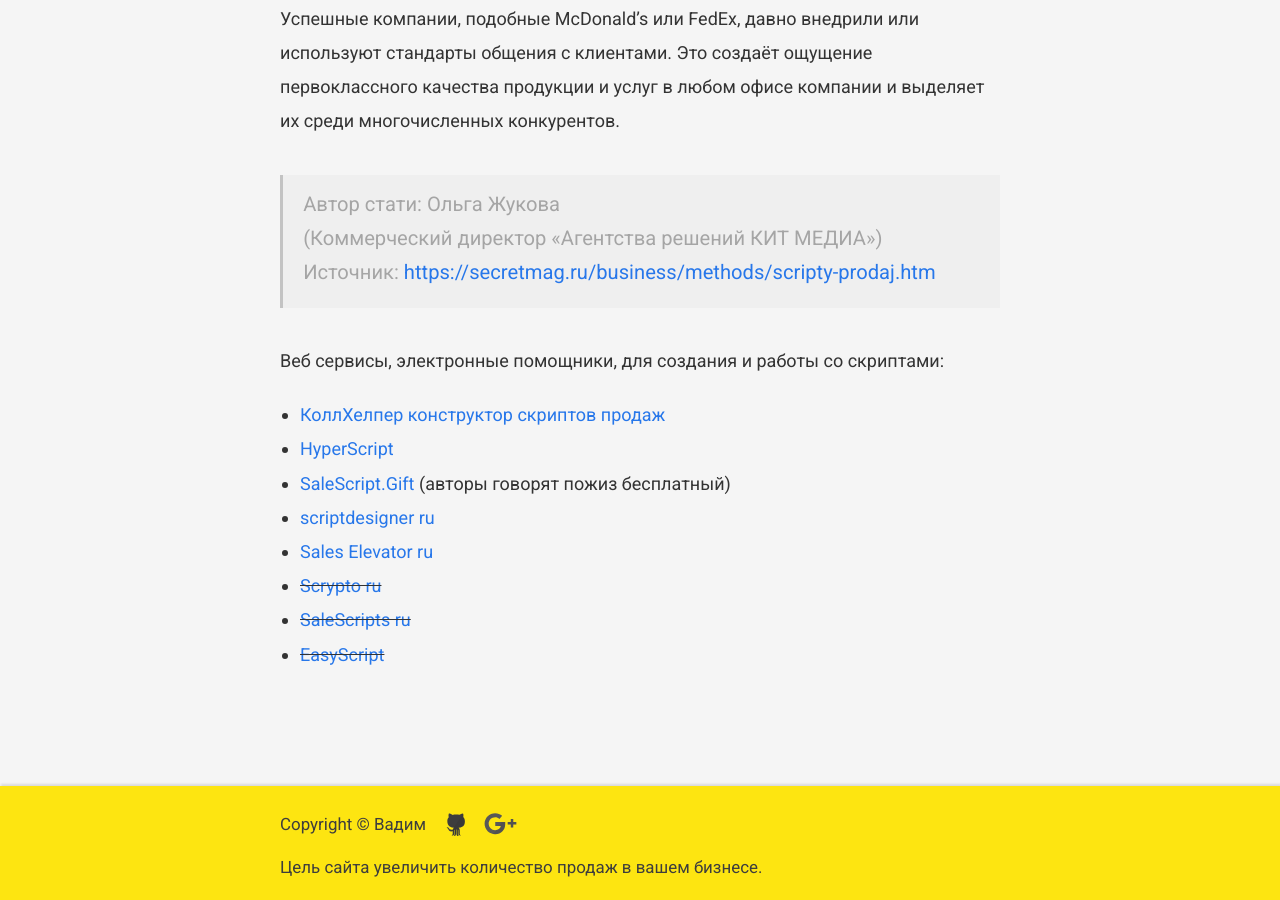
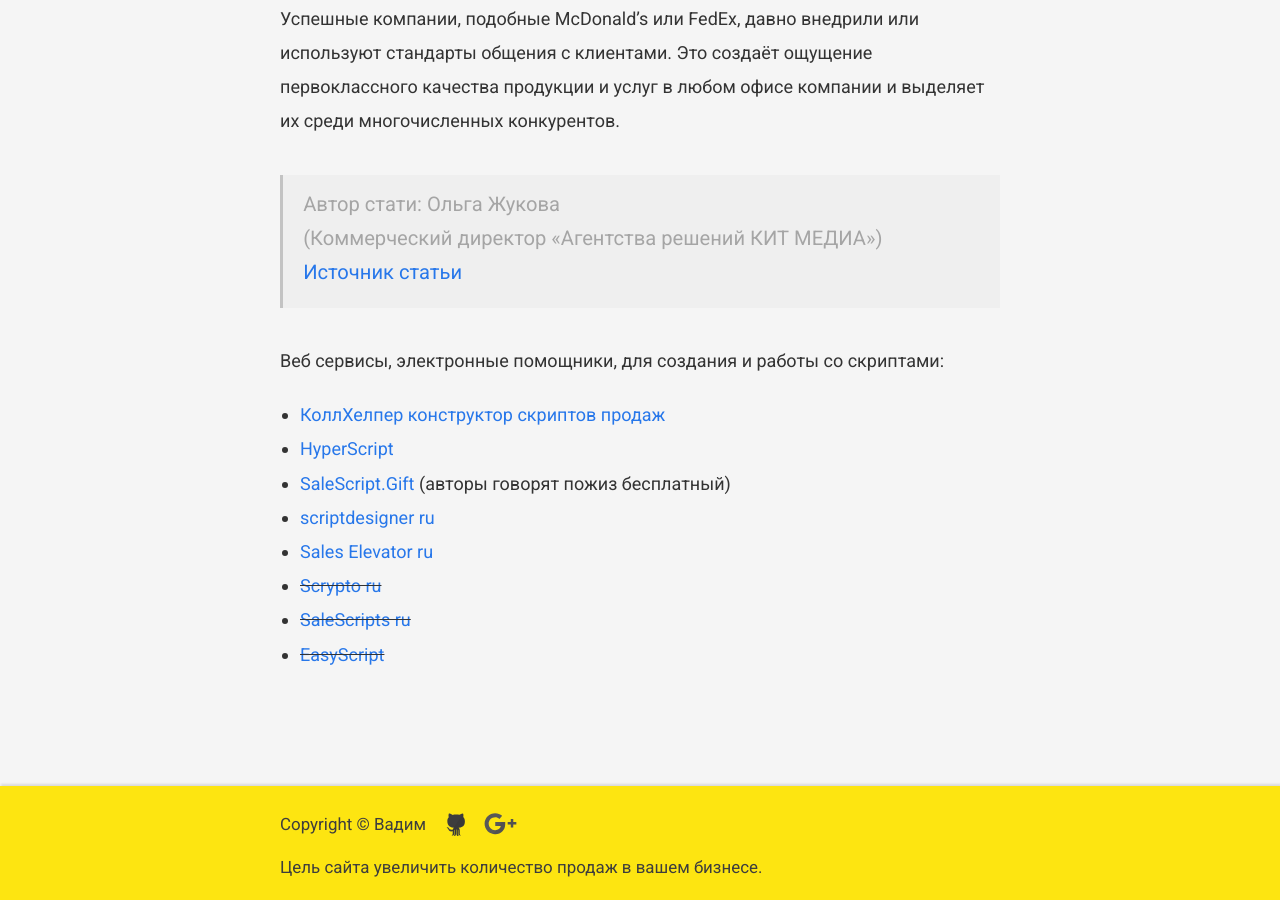
Before and after one commit to VadymVolos/vadymvolos.github.io, a Jekyll site: the page built from _posts/digital-marketing/2017-07-04-kak-napisat-idealnyy-skript-dlya-prodazhnikov.md, in a window 1280 px wide and 900 px high, scrolled down 4728 px. Built offline with Jekyll 4.4.1, drawn with Linux system fonts in a browser that asks for light colours; nearby versions of some CDN libraries; comment, search, counter and statistics services are not loaded.

Commit message:
Update 2017-07-04-kak-napisat-idealnyy-skript-dlya-prodazhnikov.md

```diff
--- a/_posts/digital-marketing/2017-07-04-kak-napisat-idealnyy-skript-dlya-prodazhnikov.md
+++ b/_posts/digital-marketing/2017-07-04-kak-napisat-idealnyy-skript-dlya-prodazhnikov.md
@@ -71,7 +71,7 @@
 <blockquote>
 Автор стати: Ольга Жукова<br>
 (Коммерческий директор «Агентства решений КИТ МЕДИА»)<br>
-Источник: <a rel="nofollow" target="_blank" href="https://secretmag.ru/business/methods/scripty-prodaj.htm">https://secretmag.ru/business/methods/scripty-prodaj.htm</a>
+<a rel="nofollow" target="_blank" href="https://secretmag.ru/business/methods/scripty-prodaj.htm">Источник статьи</a>
 </blockquote>
 <!--
 <a rel="nofollow" target="_blank" href=""></a>
```
